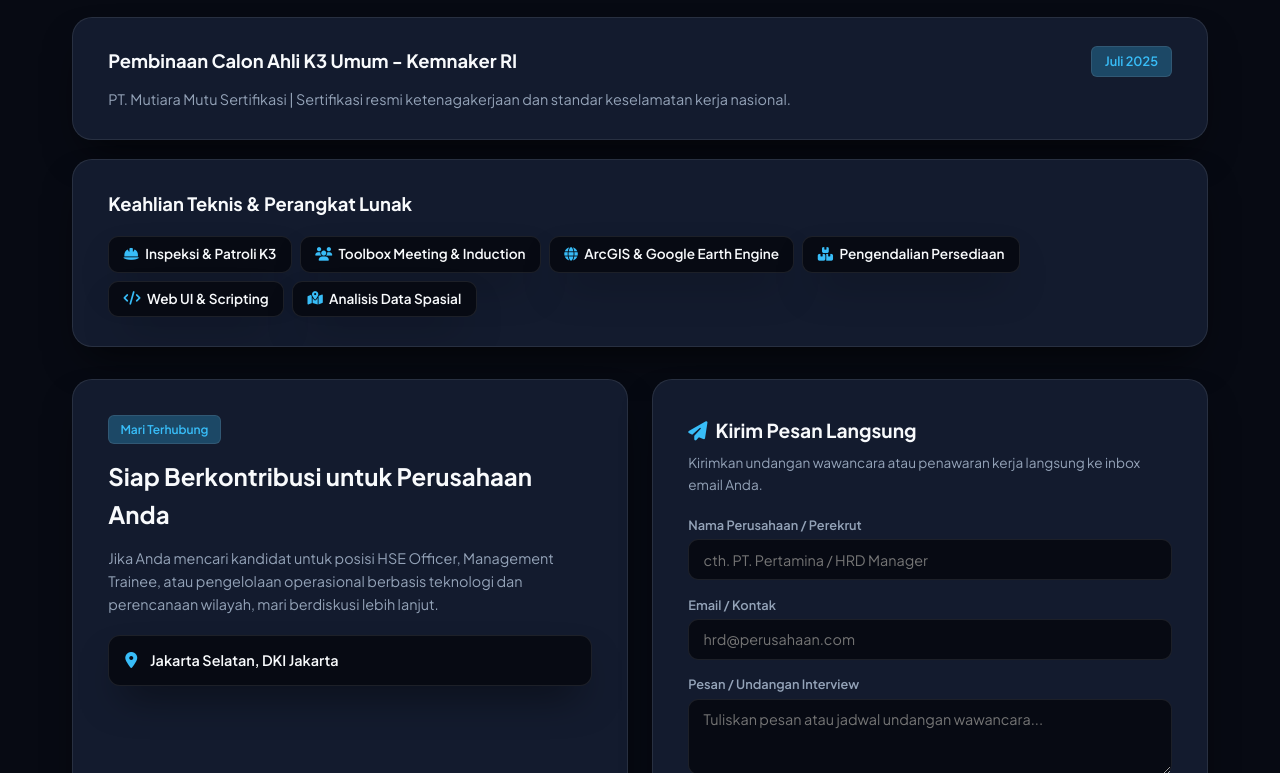
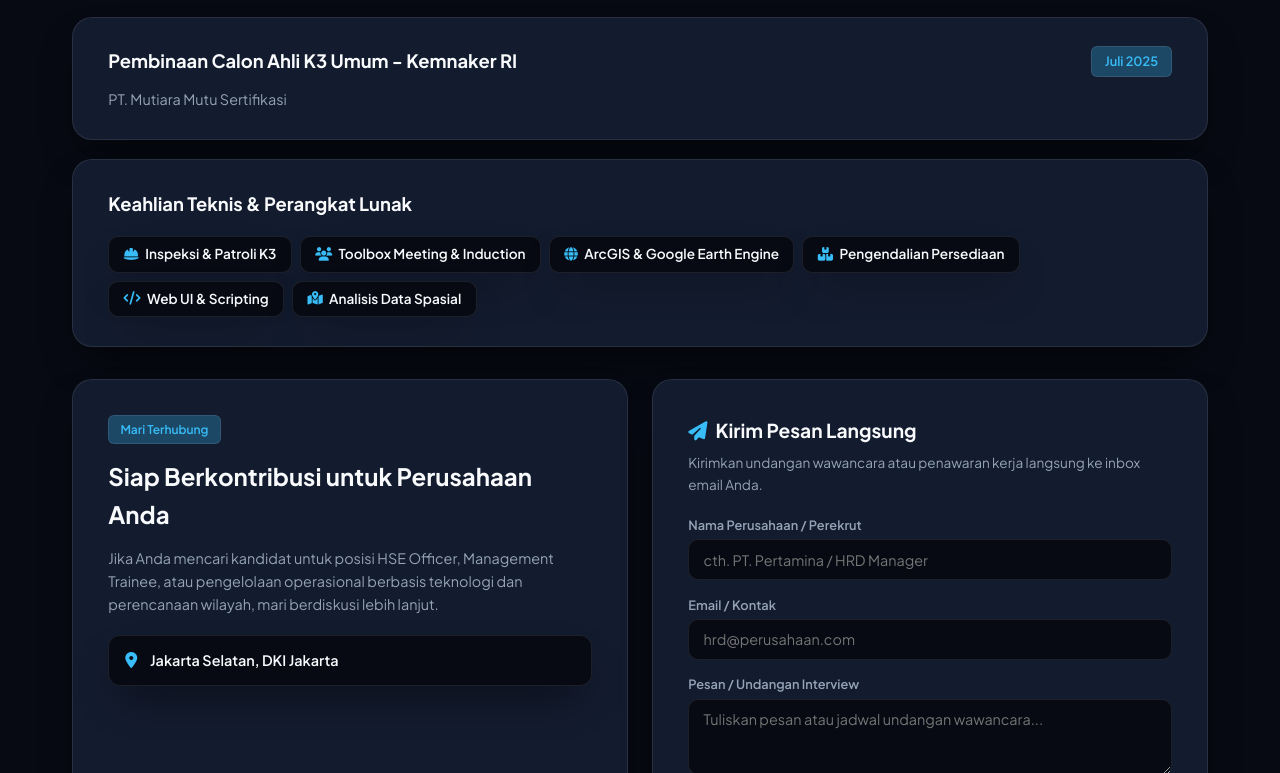
Before and after one commit to siwell24/Portofolio-Wildan, a plain HTML site: page Portofolio Wildan/index.html in a window 1280 px wide. Shown: the part 2751-3524 px from the top of the page. Drawn offline with Linux system fonts and the light colour scheme.

Commit message:
Add files via upload

```diff
--- a/Portofolio Wildan/index.html
+++ b/Portofolio Wildan/index.html
@@ -593,7 +593,7 @@
                     <span class="tech-tag" style="font-size: 0.8rem; padding: 0.25rem 0.8rem;">Juli 2025</span>
                 </div>
                 <p style="color: var(--text-muted); font-size: 0.9rem; line-height: 1.5;">
-                    PT. Mutiara Mutu Sertifikasi | Sertifikasi resmi ketenagakerjaan dan standar keselamatan kerja nasional.
+                    PT. Mutiara Mutu Sertifikasi
                 </p>
             </div>
 
```
Also changed, not shown: 1 other file.
